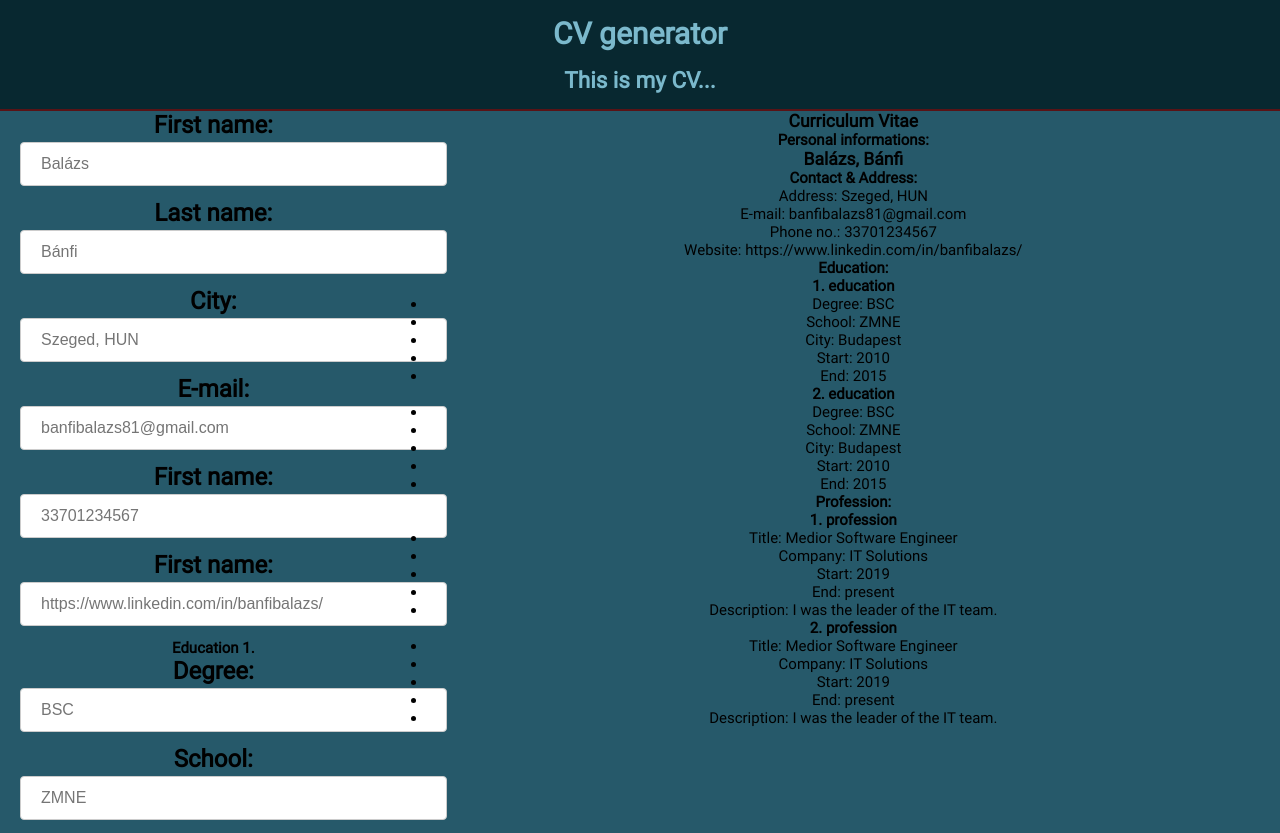
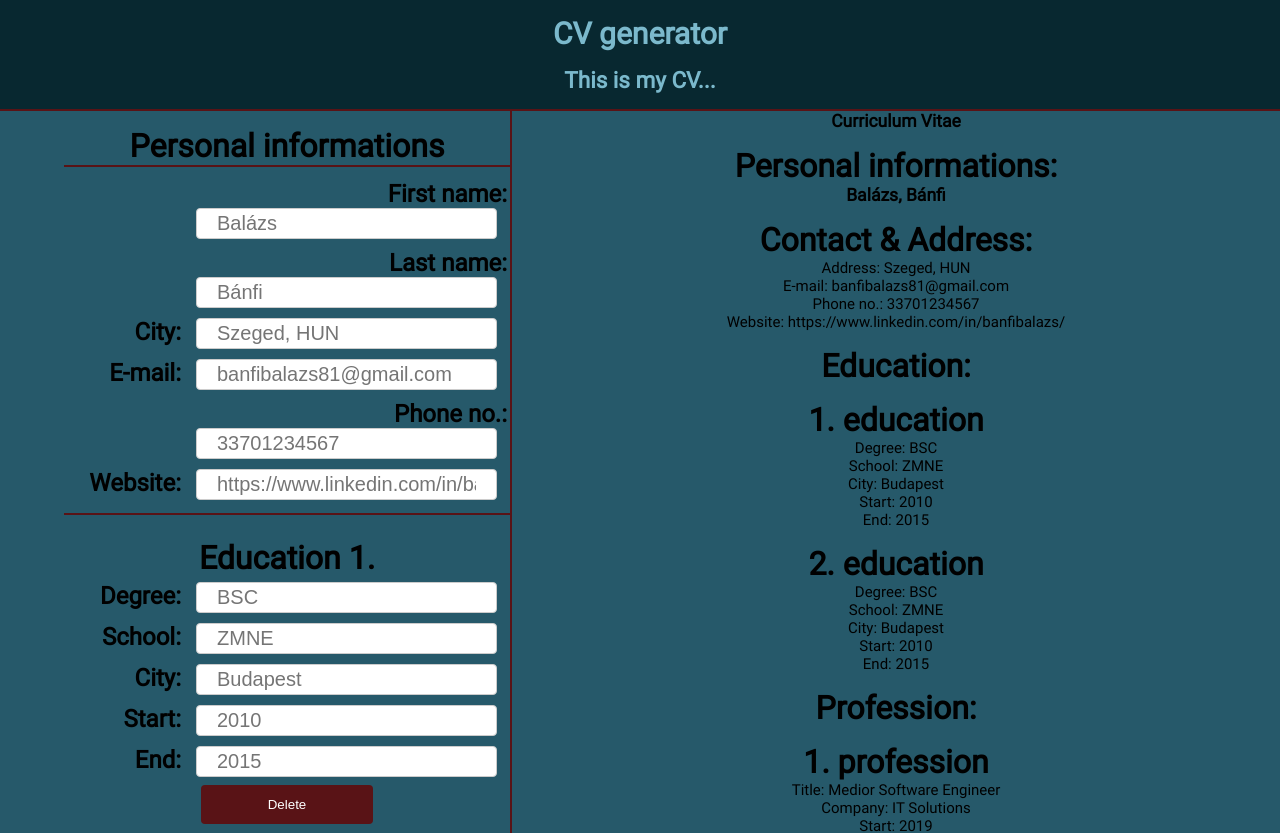
Before and after one commit to BalazsBanfi/CV-generator, a React (Vite) app: page / in a window 1280 px wide. Shown: the top 833 px of the page. Built offline with nearby package versions, Linux system fonts and the light colour scheme.

Commit message:
Add css to editor

```diff
--- a/src/components/Editor.jsx
+++ b/src/components/Editor.jsx
@@ -77,7 +77,8 @@ export default function Editor({
   }
 
   return (
-    <div>
+    <div className="editor">
+      <h4>Personal informations</h4>
       <form>
         <label>
           First name:{" "}
@@ -121,7 +122,7 @@ export default function Editor({
           ></input>
         </label>
         <label>
-          First name:{" "}
+          Phone no.:{" "}
           <input
             type="text"
             name="phoneNumber"
@@ -131,7 +132,7 @@ export default function Editor({
           ></input>
         </label>
         <label>
-          First name:{" "}
+          Website:{" "}
           <input
             type="url"
             name="website"
@@ -206,17 +207,18 @@ export default function Editor({
                   }}
                 ></input>
               </label>
+              {index === education.length - 1 && index < 4 && (
+                <button onClick={handleAddEd}>Add</button>
+              )}
               {education.length > 1 && (
                 <button
+                  className="btn-red"
                   onClick={() => {
                     handleDeleteEd(index);
                   }}
                 >
                   Delete
                 </button>
-              )}
-              {index === education.length - 1 && index < 4 && (
-                <button onClick={handleAddEd}>Add</button>
               )}
             </form>
           );
@@ -287,17 +289,18 @@ export default function Editor({
                   }}
                 ></input>
               </label>
+              {index === profession.length - 1 && index < 4 && (
+                <button onClick={handleAddPro}>Add</button>
+              )}
               {profession.length > 1 && (
                 <button
+                  className="btn-red"
                   onClick={() => {
                     handleDeletePro(index);
                   }}
                 >
                   Delete
                 </button>
-              )}
-              {index === profession.length - 1 && index < 4 && (
-                <button onClick={handleAddPro}>Add</button>
               )}
             </form>
           );
--- a/src/styles/style.css
+++ b/src/styles/style.css
@@ -17,6 +17,7 @@
 * {
   margin: 0;
   padding: 0;
+  list-style-type: none;
   box-sizing: border-box;
 }
 
@@ -28,14 +29,14 @@ body {
   text-align: center;
   font-size: 15px;
   font-family: Roboto, sans-serif;
-  display: block;
+
   background-color: var(--bodyBg);
 }
 
 #root {
   min-width: 100%;
   display: grid;
-  grid-template: repeat(3, min-content) / 1fr 2fr;
+  grid-template: repeat(3, min-content) / 2fr 3fr;
 }
 
 /*******************
@@ -57,25 +58,45 @@ header * {
 /*******************
 ***Editor section***
 *******************/
+h4 {
+  font-size: 2rem;
+  font-weight: 600;
+  margin-top: 1rem;
+}
 
 .editor {
   grid-area: 2 / 1 / 3 / 2;
+  margin-left: 4rem;
+  display: flex;
+  flex-direction: column;
+  border-right: 2px solid var(--borderC);
+}
+
+/* form */
+
+form {
+  padding: 0.5rem;
+  border-top: 2px solid var(--borderC);
 }
 
 label {
+  width: 100%;
+  float: left;
   font-size: 1.5rem;
   font-weight: 600;
+  text-align: right;
+  margin: 5px;
 }
 
 input {
-  font-size: 1rem;
-  width: 100%;
-  padding: 12px 20px;
-  margin: 3px 20px 13px;
-  display: inline-block;
+  font-size: 1.25rem;
+  width: 70%;
+  padding: 3px 20px;
+  margin: 0px 10px 0px 15px;
   border: 1px solid #ccc;
   border-radius: 4px;
-  box-sizing: border-box;
+
+  float: right;
 }
 
 button {
@@ -91,6 +112,10 @@ button {
 
 button:hover {
   opacity: 0.75;
+}
+
+.btn-red {
+  background-color: var(--borderC);
 }
 
 /**********************
```
